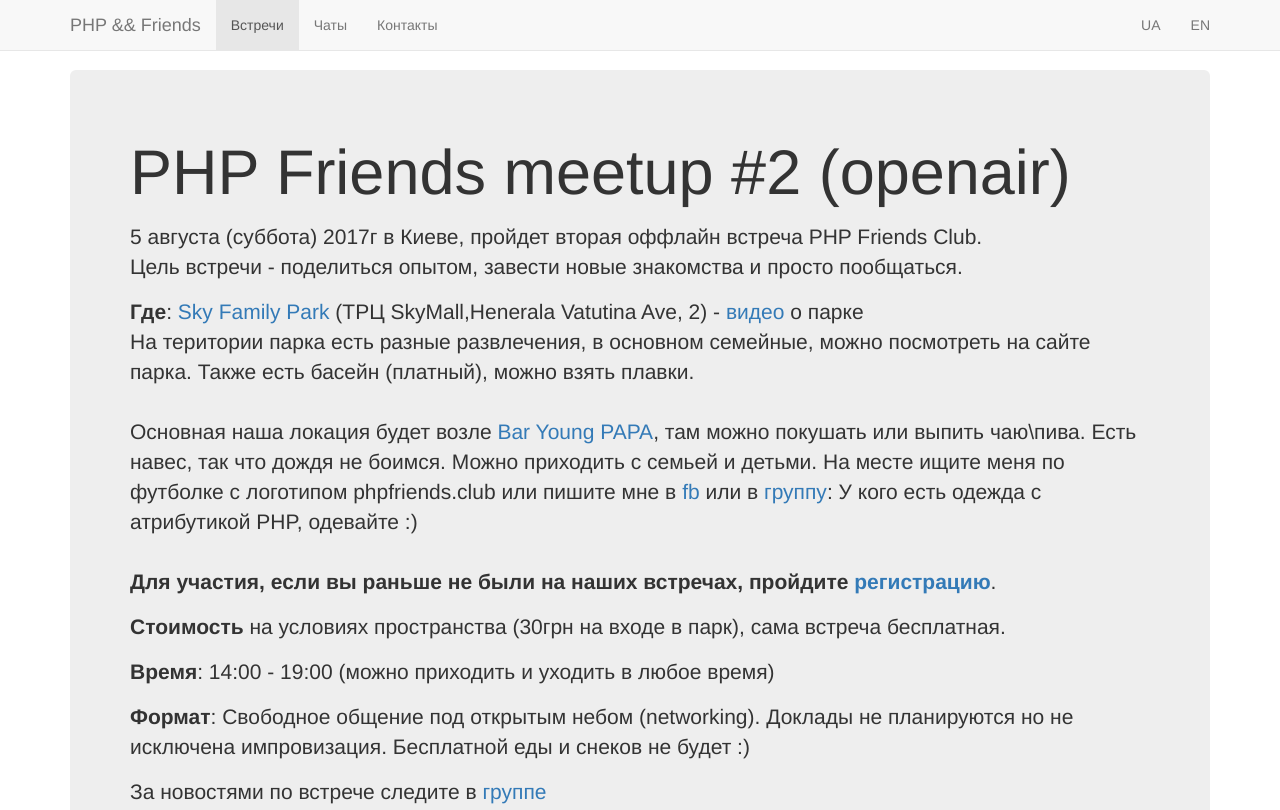
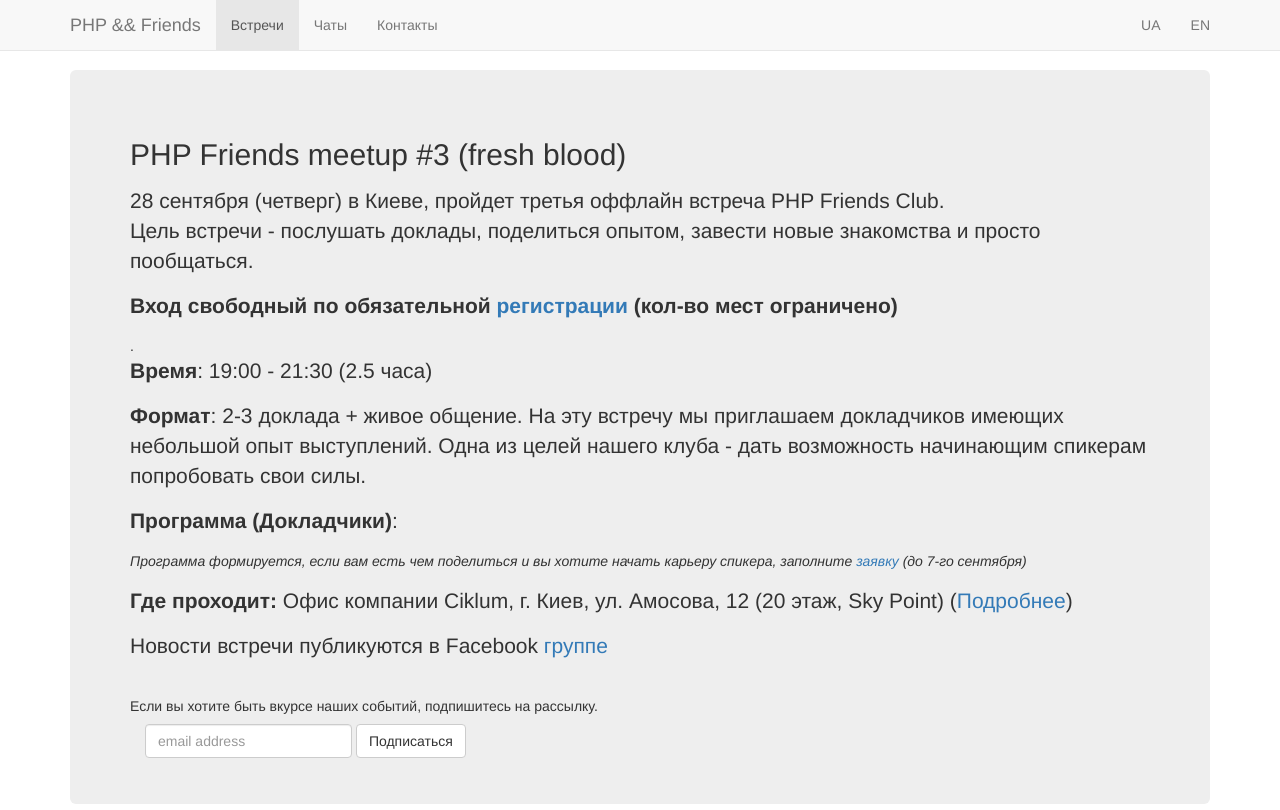
Before and after one commit to php-ua/php-ua.github.io, a plain HTML site: page meetups-3.html in a window 1280 px wide. Shown: the top 810 px of the page. Drawn offline with nearby package versions, Linux system fonts and the light colour scheme.

Commit message:
Add meetup 3

```diff
--- a/meetups-2.html
+++ b/meetups-3.html
@@ -70,31 +70,32 @@
       <!-- Main component for a primary marketing message or call to action -->
       <div class="jumbotron">
 <div>
-          <p><h1>PHP Friends meetup #2 (openair)</h1></p>
-          <p>5 августа (суббота) 2017г в Киеве, пройдет вторая оффлайн встреча PHP Friends Club.<br />
-              Цель встречи - поделиться опытом, завести новые знакомства и просто пообщаться.
+          <p><h2>PHP Friends meetup #3 (fresh blood)</h2></p>
+          <p>28 сентября (четверг) в Киеве, пройдет третья оффлайн встреча PHP Friends Club.<br />
+              Цель встречи - послушать доклады, поделиться опытом, завести новые знакомства и просто пообщаться.
           </p>
-    <p>
-        <b>Где</b>: <a href="https://park.skymall.ua/">Sky Family Park</a> (ТРЦ SkyMall,Henerala Vatutina Ave, 2) - <a href="https://www.youtube.com/watch?v=QB9xgAKN8VQ">видео</a> о парке<br />
-        На територии парка есть разные развлечения, в основном семейные, можно посмотреть на сайте парка.
-        Также есть басейн (платный), можно взять плавки.<br /><br />
-        Основная наша локация будет возле <a href="http://take.ms/9pHIX">Bar Young PAPA</a>, там можно покушать или выпить чаю\пива. Есть навес, так что дождя не боимся.
-        Можно приходить с семьей и детьми.
-        На месте ищите меня по футболке c логотипом phpfriends.club или пишите мне в <a href="https://www.facebook.com/amahomet">fb</a> или в <a href="https://www.facebook.com/groups/1005616809519594/">группу</a>:
-        У кого есть одежда с атрибутикой PHP, одевайте :)<br /><br />
-        <b>Для участия, если вы раньше не были на наших встречах, пройдите <a href="https://docs.google.com/forms/d/e/1FAIpQLSe_rJSgII3Zvb_fgWNw0yGQK2NGxoFlbxHti907iOdtb4Gx2g/viewform">регистрацию</a></b>.
+    <p><b>Вход свободный по обязательной <a href="https://docs.google.com/forms/d/e/1FAIpQLSe66NQzIBH_FVei0zQK02TVre_AxN4wm__L_2FJow1SIINt0w/viewform#">регистрации</a> (кол-во мест ограничено)</b></p>.
 
-    </p>
-    <p><b>Стоимость</b> на условиях пространства (30грн на входе в парк), сама встреча бесплатная.</p>
+          <p><b>Время</b>: 19:00 - 21:30 (2.5 часа)</p>
 
+        <p><b>Формат</b>:
+          2-3 доклада + живое общение.
+          На эту встречу мы приглашаем докладчиков имеющих небольшой опыт выступлений.
+            Одна из целей нашего клуба - дать возможность начинающим спикерам попробовать свои силы.
+
+        </p>
+
+    <p><b>Программа (Докладчики)</b>:
+
+
+    <div><i>Программа формируется, если вам есть чем поделиться и вы хотите начать карьеру спикера, заполните <a href="https://docs.google.com/forms/d/e/1FAIpQLSem-uU1lOHfHMngxUBwjiy6oRQubxHCEu8WGYr6Ee-EVztxGA/viewform">заявку</a> (до 7-го сентября)</i></div>
     </p>
 
-          <p><b>Время</b>: 14:00 - 19:00 (можно приходить и уходить в любое время)
+    <p><b>Где проходит:</b>
+        Офис компании Ciklum, г. Киев, ул. Амосова, 12 (20 этаж, Sky Point) (<a href="/ciklum-location.html">Подробнее</a>)</p>
 
-        <p><b>Формат</b>:
-          Свободное общение под открытым небом (networking). Доклады не планируются но не исключена импровизация. Бесплатной еды и снеков не будет :)</p>
-    <p>За новостями по встрече следите в <a href="https://www.facebook.com/groups/1005616809519594/">группе</a>  </p>
-
+    <p>
+        Новости встречи публикуются в Facebook <a href="https://www.facebook.com/groups/1005616809519594/">группе</a></p>
 </div>
 
 
```
Also changed, not shown: meetups-1.html (+2 -2 lines), meetups.html (+3 -0 lines), ciklum-location.html (renamed from meetup-1-location.html).
